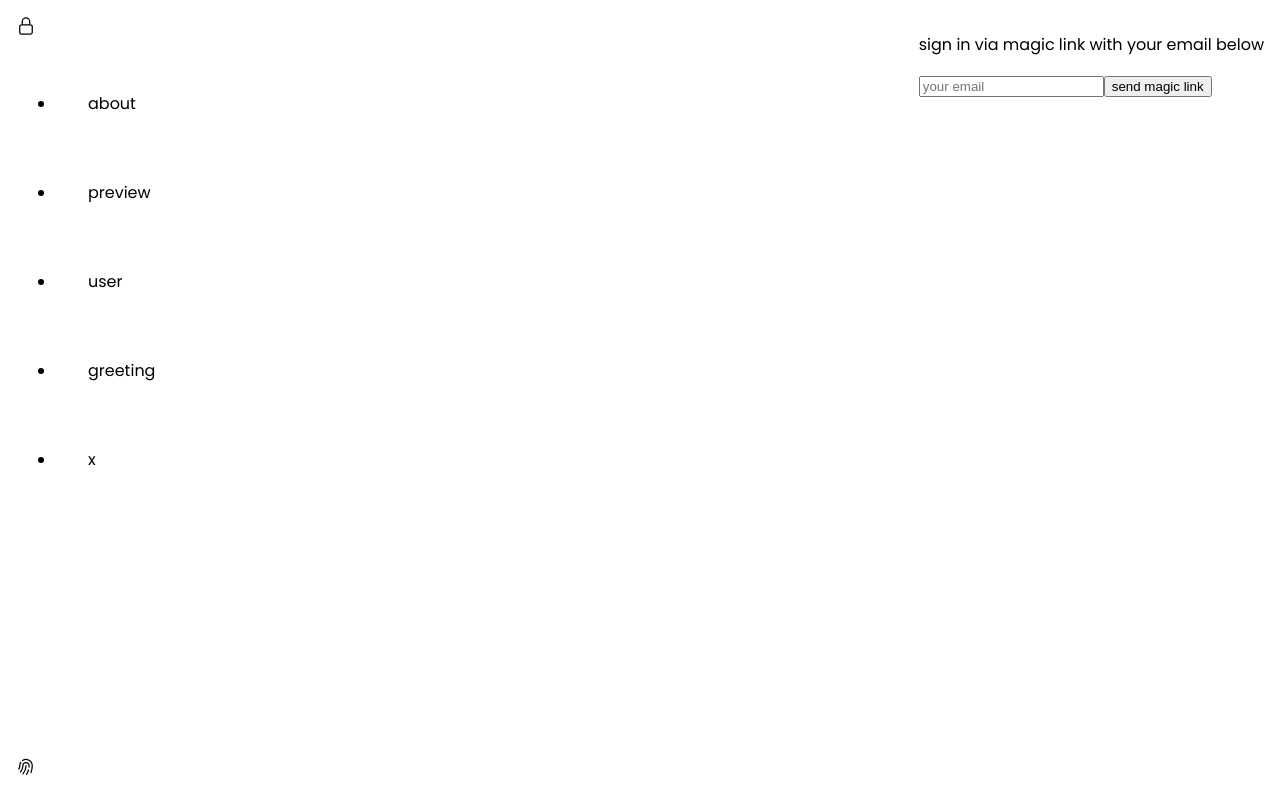
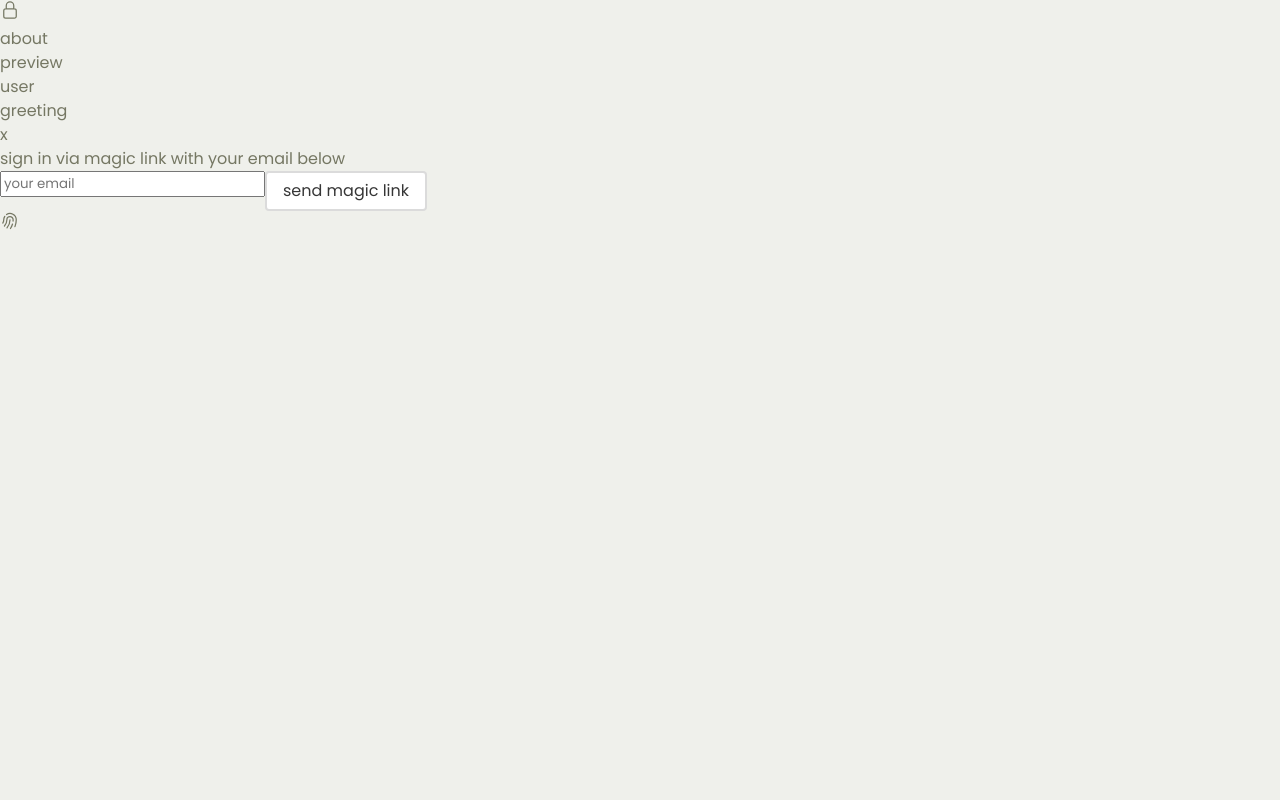
Before and after one commit to vlbn/fancy, a Vue app: page / in a window 1280 px wide. Built offline with nearby package versions, Linux system fonts and the light colour scheme; no server answers.

Commit message:
+ bulma pt2 OK

```diff
--- a/src/assets/sass/_index.scss
+++ b/src/assets/sass/_index.scss
@@ -1,93 +1,3 @@
-@import url("https://fonts.googleapis.com/css2?family=Poppins:wght@400&display=swap");
-
-li {
-  padding: 2rem;
-}
-
-.hc {
-  display: flex;
-  flex-wrap: wrap;
-  justify-content: center;
-  min-height: 100vh;
-  vertical-align: middle;
-  align-items: center;
-}
-
-.hc img {
-  margin-bottom: 0.4rem;
-  margin-right: 0.4rem;
-}
-
-.hc strong {
-  margin-left: 0.3rem;
-}
-
-body,
-html {
-  font-family: "Poppins", sans-serif;
-  font-weight: 400;
-  overflow-x: hidden !important;
-  margin: 0px;
-  padding: 0px;
-  -webkit-touch-callout: none;
-  -webkit-user-select: none;
-  -khtml-user-select: none;
-  -moz-user-select: none;
-  -ms-user-select: none;
-  user-select: none;
-  -webkit-font-smoothing: antialiased;
-  -moz-osx-font-smoothing: grayscale;
-}
-
-img {
-  border: 0 !important;
-  -webkit-user-drag: none;
-  -khtml-user-drag: none;
-  -moz-user-drag: none;
-  -o-user-drag: none;
-  -user-drag: none;
-}
-
-* {
-  scrollbar-width: auto;
-  scrollbar-color: #a6a6a65a #ffffff;
-}
-
-*::-webkit-scrollbar {
-  width: 10px;
-}
-
-*::-webkit-scrollbar-track {
-  background: #ffffff;
-}
-
-*::-webkit-scrollbar-thumb {
-  background-color: #a6a6a65a;
-  border-radius: 10px;
-  border: 3px solid #ffffff;
-}
-
-.is-fixed {
-  &-bottom {
-    position: fixed;
-    bottom: 0;
-    padding: 1rem;
-  }
-  &-top {
-    position: fixed;
-    top: 0;
-    padding: 1rem;
-  }
-  &-r {
-    position: fixed;
-    top: 0;
-    right: 0rem;
-    padding: 1rem;
-  }
-}
-
-.p {
-  &-1 {
-    padding: 3rem;
-  }
-}
+@charset "utf-8";
+@import "bulma.scss";
+@import "helpers.scss";
--- /dev/null
+++ b/src/assets/sass/bulma.scss
@@ -0,0 +1,37 @@
+@import url("https://fonts.googleapis.com/css2?family=Poppins:wght@400&display=swap");
+
+// Set your brand colors
+$purple: #8a4d76;
+$pink: #fa7c91;
+$brown: #757763;
+$beige-light: #d0d1cd;
+$beige-lighter: #eff0eb;
+
+// Update Bulma’s global variables
+$family-sans-serif: "Poppins", sans-serif;
+$grey-dark: $brown;
+$grey-light: $beige-light;
+$primary: $purple;
+$link: $pink;
+$widescreen-enabled: false;
+$fullhd-enabled: false;
+
+// Update some of Bulma’s component variables
+$body-background-color: $beige-lighter;
+$control-border-width: 2px;
+$input-border-color: transparent;
+$input-shadow: none;
+
+// Import only what you need from Bulma
+@import "bulma/sass/utilities/_all.sass";
+
+@import "bulma/sass/helpers/_all.sass";
+
+@import "bulma/sass/base/_all.sass";
+
+@import "bulma/sass/elements/button.sass";
+@import "bulma/sass/elements/container.sass";
+@import "bulma/sass/elements/title.sass";
+@import "bulma/sass/form/_all.sass";
+@import "bulma/sass/layout/hero.sass";
+@import "bulma/sass/layout/section.sass";
--- /dev/null
+++ b/src/assets/sass/helpers.scss
@@ -0,0 +1,41 @@
+body,
+html {
+  overflow-x: hidden !important;
+  margin: 0px;
+  padding: 0px;
+  -webkit-touch-callout: none;
+  -webkit-user-select: none;
+  -khtml-user-select: none;
+  -moz-user-select: none;
+  -ms-user-select: none;
+  user-select: none;
+  -webkit-font-smoothing: antialiased !important;
+  -moz-osx-font-smoothing: grayscale !important;
+}
+
+img {
+  border: 0 !important;
+  -webkit-user-drag: none;
+  -khtml-user-drag: none;
+  -moz-user-drag: none;
+  -o-user-drag: none;
+  -user-drag: none;
+}
+
+*::-webkit-scrollbar {
+  width: 7px;
+}
+
+*::-webkit-scrollbar-track {
+  background: transparent;
+}
+
+*::-webkit-scrollbar-thumb {
+  background-color: #eab22f;
+  border-radius: 5px;
+}
+
+:root {
+  scrollbar-color: #eab22f transparent !important;
+  scrollbar-width: thin !important;
+}
--- a/src/components/layout/TheHeader.vue
+++ b/src/components/layout/TheHeader.vue
@@ -26,10 +26,12 @@ const logOut = async () => {
 </script>
 
 <template>
-  <div class="is-fixed-top">
-    <div v-if="usuario">
-      <IconUnLocked />
-      <button @click="logOut">logout</button>
+  <div class="box">
+    <div v-if="usuario" class="box">
+      <button class="button is-primary is-rounded is-small" @click="logOut">
+        <div class="p-3"><IconUnLocked /></div>
+        logout
+      </button>
       <h1>{{ usuario.id }}</h1>
     </div>
     <div v-else>
--- a/src/views/AboutView.vue
+++ b/src/views/AboutView.vue
@@ -3,7 +3,8 @@ import router from "@/router";
 </script>
 
 <template>
-  <mark @click="router.push('/user')" class="is-fixed-r">
+  <button class="button is-primary is-rounded">Loading button</button>
+  <mark class="is-fixed-r">
     <h1>About</h1>
     <p>
       Lorem ipsum dolor sit amet consectetur, adipisicing elit. Praesentium ad laborum
@@ -11,4 +12,30 @@ import router from "@/router";
       eum porro, excepturi est itaque veritatis quibusdam harum.
     </p>
   </mark>
+  <h1 @click="router.push('/user')">
+    Lorem ipsum dolor sit amet consectetur adipisicing elit. Optio repudiandae veniam
+    ratione asperiores amet illum, cupiditate nobis quod ab, soluta, quasi rerum nulla ut
+    quisquam perspiciatis dolores animi quae inventore?
+  </h1>
+  <img src="https://picsum.photos/id/237/200/300" />
+  <h1>
+    Lorem ipsum dolor sit amet consectetur adipisicing elit. Optio repudiandae veniam
+    ratione asperiores amet illum, cupiditate nobis quod ab, soluta, quasi rerum nulla ut
+    quisquam perspiciatis dolores animi quae inventore?
+  </h1>
+  <h1>
+    Lorem ipsum dolor sit amet consectetur adipisicing elit. Optio repudiandae veniam
+    ratione asperiores amet illum, cupiditate nobis quod ab, soluta, quasi rerum nulla ut
+    quisquam perspiciatis dolores animi quae inventore?
+  </h1>
+  <h1>
+    Lorem ipsum dolor sit amet consectetur adipisicing elit. Optio repudiandae veniam
+    ratione asperiores amet illum, cupiditate nobis quod ab, soluta, quasi rerum nulla ut
+    quisquam perspiciatis dolores animi quae inventore?
+  </h1>
+  <h1>
+    Lorem ipsum dolor sit amet consectetur adipisicing elit. Optio repudiandae veniam
+    ratione asperiores amet illum, cupiditate nobis quod ab, soluta, quasi rerum nulla ut
+    quisquam perspiciatis dolores animi quae inventore?
+  </h1>
 </template>
```
